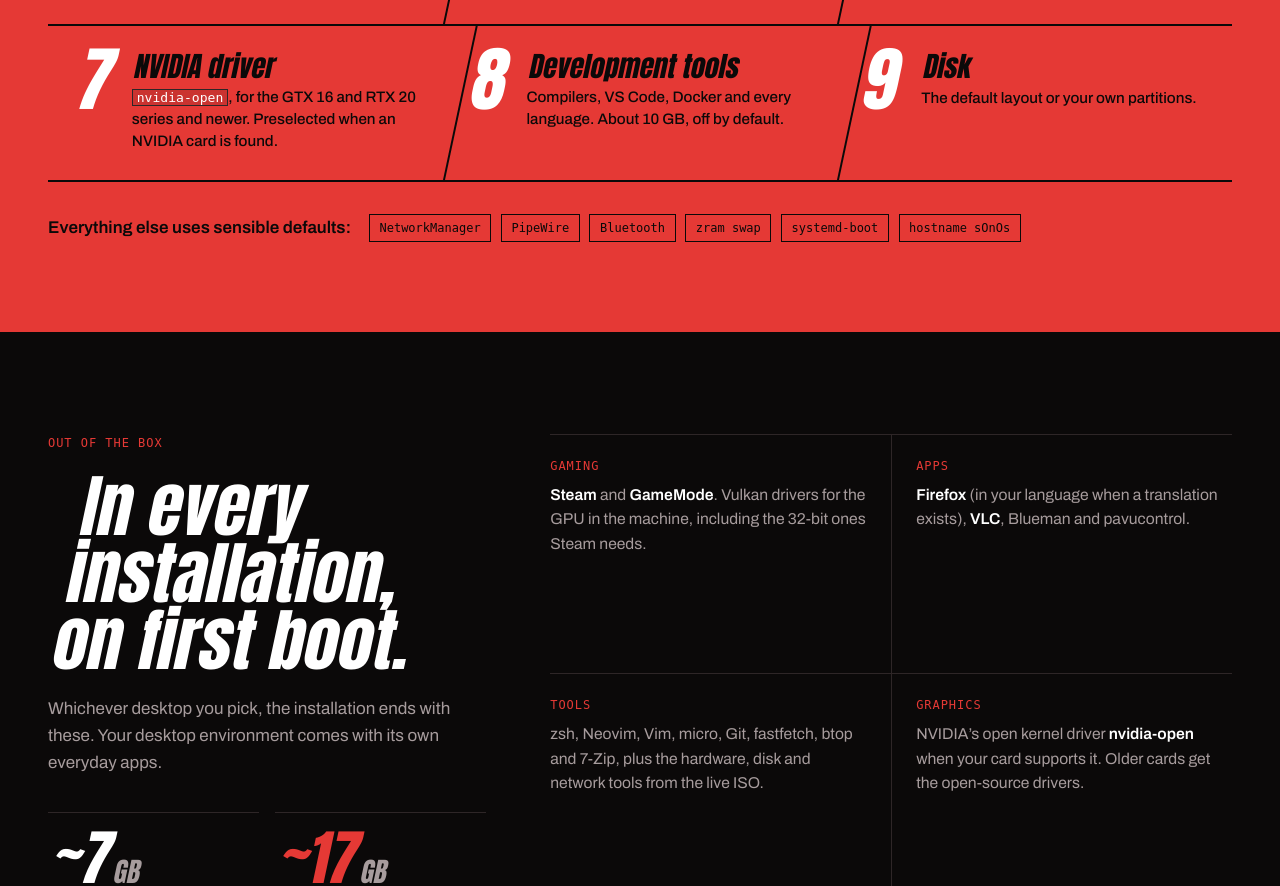
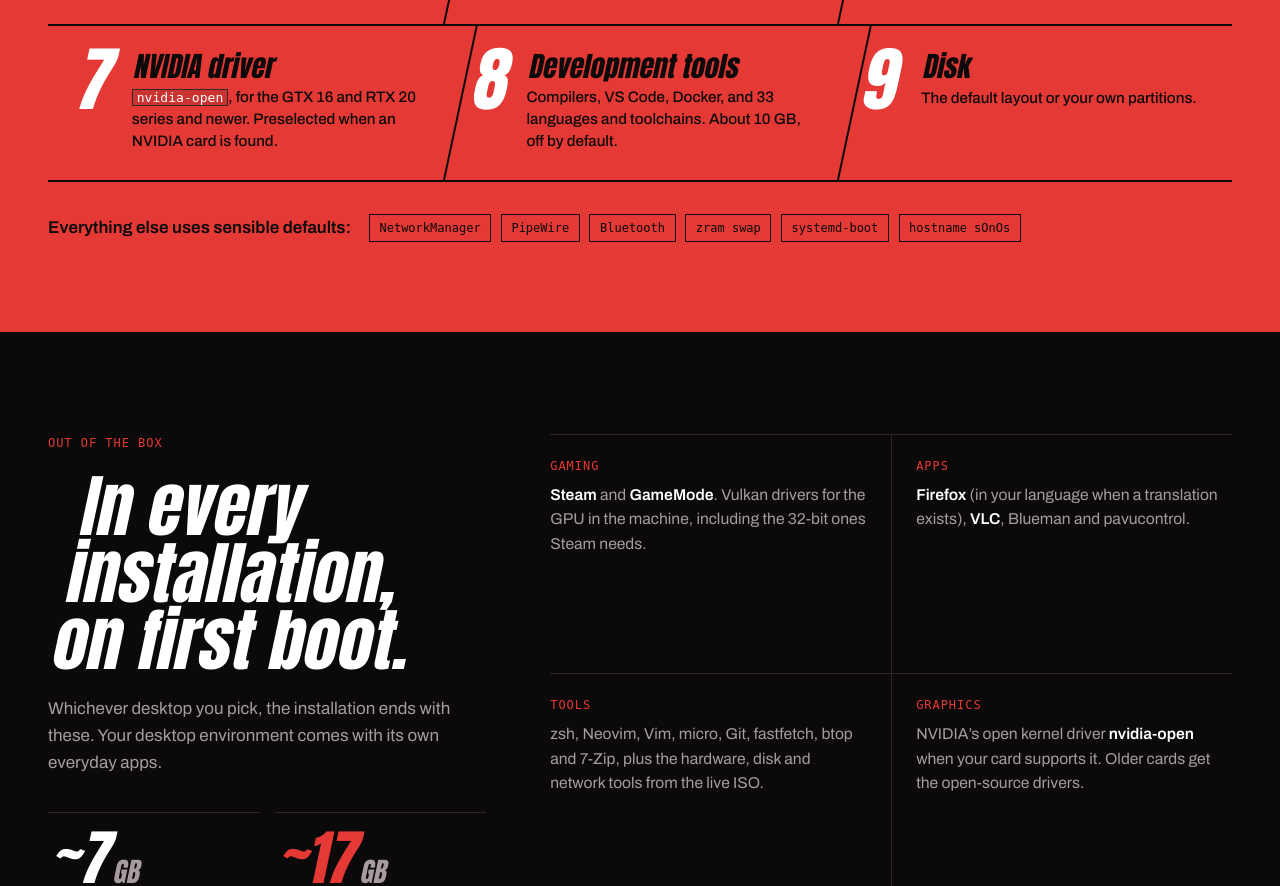
Before and after one commit to sOn-Os/sOn-Os.github.io, a plain HTML site: page index.html in a window 1280 px wide. Shown: the part 2289-3175 px from the top of the page. Drawn offline with Linux system fonts and the light colour scheme; a web font is replaced by a local one.

Commit message:
Say "33 languages and toolchains" in question 8
"Every language" promised more than the installer has. 33 is the number
of entries on the language wall further down the page.

```diff
--- a/index.html
+++ b/index.html
@@ -508,7 +508,7 @@ p code { color: var(--white); background: var(--coal); border: 1px solid var(--l
       <li><span class="n">5</span><h3 data-i18n="q5">Saat dilimi</h3><p data-i18n="q5p">Sistem saati buna göre ayarlanır.</p></li>
       <li><span class="n">6</span><h3 data-i18n="q6">Masaüstü ortamı</h3><p data-i18n="q6p">KDE Plasma, GNOME, COSMIC, Hyprland ve daha fazlası.</p></li>
       <li><span class="n">7</span><h3 data-i18n="q7">NVIDIA sürücüsü</h3><p data-i18n="q7p"><code>nvidia-open</code>, GTX 16 ve RTX 20 serisi ile sonrası için. Bilgisayarda NVIDIA kartı varsa seçili gelir.</p></li>
-      <li><span class="n">8</span><h3 data-i18n="q8">Geliştirme araçları</h3><p data-i18n="q8p">Derleyiciler, VS Code, Docker ve tüm diller. Yaklaşık 10 GB, varsayılan olarak kapalı.</p></li>
+      <li><span class="n">8</span><h3 data-i18n="q8">Geliştirme araçları</h3><p data-i18n="q8p">Derleyiciler, VS Code, Docker ile 33 dil ve araç zinciri. Yaklaşık 10 GB, varsayılan olarak kapalı.</p></li>
       <li><span class="n">9</span><h3 data-i18n="q9">Disk</h3><p data-i18n="q9p">Varsayılan bölümleme ya da kendi bölümlerin.</p></li>
     </ol>
 
@@ -748,7 +748,7 @@ p code { color: var(--white); background: var(--coal); border: 1px solid var(--l
     q5: "Time zone", q5p: "Sets the system clock.",
     q6: "Desktop environment", q6p: "KDE Plasma, GNOME, COSMIC, Hyprland and more.",
     q7: "NVIDIA driver", q7p: "<code>nvidia-open</code>, for the GTX 16 and RTX 20 series and newer. Preselected when an NVIDIA card is found.",
-    q8: "Development tools", q8p: "Compilers, VS Code, Docker and every language. About 10 GB, off by default.",
+    q8: "Development tools", q8p: "Compilers, VS Code, Docker, and 33 languages and toolchains. About 10 GB, off by default.",
     q9: "Disk", q9p: "The default layout or your own partitions.",
     q_def: "Everything else uses sensible defaults:",
     in_e: "Out of the box", in_h: "In every installation, on first boot.",
```
